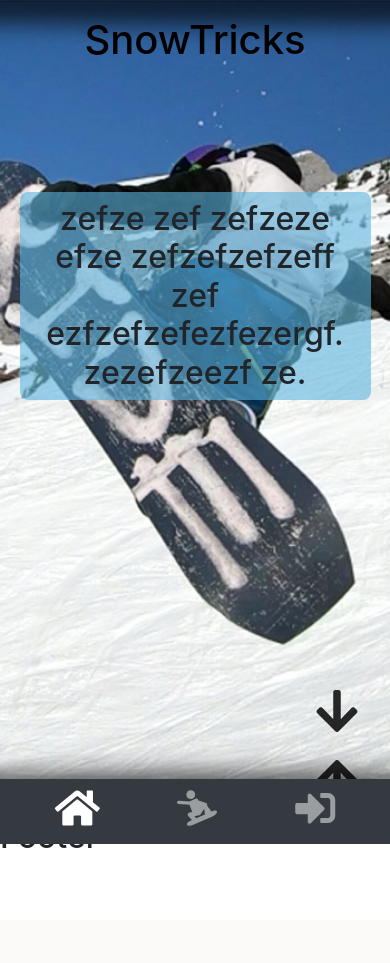
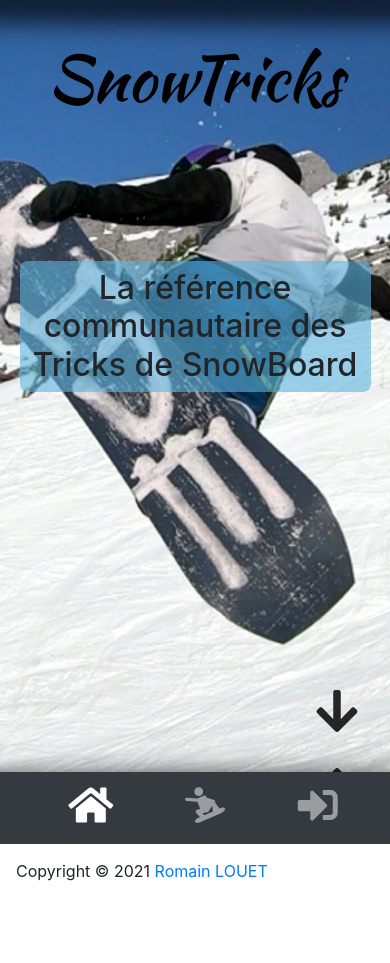
Before and after one commit to RLouet/Formation-OC-P6, a Symfony app: template templates/front/home.html.twig in a window 390 px wide. Before the commit the page ends 848 px from the top, so only its background shows below. Run offline with Twig, Linux system fonts and the light colour scheme; the template is opened without the code that fills it, so the values that code supplies are empty; some libraries are stand-ins or nearby versions.

Commit message:
add no-image.png, add delete and edit buttons on trick items, change font fot the logo, change catchphrase, design footer

```diff
--- a/public/css/style-front.css
+++ b/public/css/style-front.css
@@ -14,17 +14,18 @@
     height: 0;
 }
 
-#homeHero .brand {
-    margin-top: 1rem;
-    padding-bottom: 5rem;
+#homeHero .brand h1 {
+    margin-top: 2.5rem;
+    padding-bottom: 6rem;
     text-align: center;
+    font-size: 4rem;
 }
 
-#homeHero .brand a {
+#homeHero .brand {
     color: black;
 }
 
-#homeHero .brand a:hover {
+#homeHero .brand:hover {
     text-decoration: none;
 }
 
@@ -64,9 +65,31 @@
     color: rgba(0, 0, 0, 0.84);
 }
 
+.trick-item .card-img-top {
+    height: 15rem;
+    object-fit: cover;
+    -o-object-fit: cover;
+}
+
+.trick-item .card {
+    border-color: rgba(0, 0, 0, 0.4);
+    box-shadow: 0 0 0.4rem 0.2rem rgba(94, 181, 224, 0.7);
+}
+
+.trick-item .card-footer em {
+    font-size: 1.5rem;
+}
+
+.trick-item .card-footer .edit-btn {
+    color: #1f35e0;
+}
+
+.trick-item .card-footer .delete-btn {
+    color: #d60400;
+}
+
 @media (max-width: 575px) {
     /* --- Home Hero --- */
-
     #homeHero h2{
         margin: 3rem 5% 0 5%;
     }
@@ -77,11 +100,6 @@
 
     .hero-bottom {
         bottom: 4rem;
-    }
-
-    /* --- Footer --- */
-    footer {
-        margin-bottom: 4rem;
     }
 }
 
--- a/public/css/style.css
+++ b/public/css/style.css
@@ -3,7 +3,24 @@ html {
     scroll-behavior: smooth;
 }
 
+/* --- Footer --- */
+footer {
+    margin-top: 1rem;
+    padding: 1rem;
+    border-top: 1px solid #5eb5e0;
+}
+footer p {
+    margin: 0;
+}
+
 /* --- Navbar --- */
+.navbar-brand {
+    height: 3.5rem;
+}
+.logo{
+    font-family: 'Kaushan Script', cursive;
+}
+
 @media (min-width: 576px) {
     .fixed-bottom.fixed-top-sm {
         top: 0;
@@ -36,6 +53,10 @@ html {
     background: rgba(255,255,255,.5);
 }
 
+#frontNavbar .active .icon {
+    background: white;
+}
+
 #frontNavbar .active .fas {
     color: white;
 }
@@ -54,3 +75,11 @@ html {
     -webkit-mask-image: url("../imgs/icons/tricks.svg");
     mask-image: url("../imgs/icons/tricks.svg");
 }
+
+
+@media (max-width: 575px) {
+    /* --- Footer --- */
+    footer {
+        margin-bottom: 4rem;
+    }
+}
--- a/templates/base.html.twig
+++ b/templates/base.html.twig
@@ -5,6 +5,10 @@
         <meta name="viewport" content="width=device-width, initial-scale=1, shrink-to-fit=no">
 
         <title>{% block title %}SnowTricks{% endblock %}</title>
+
+        <link rel="preconnect" href="https://fonts.gstatic.com">
+        <link href="https://fonts.googleapis.com/css2?family=Kaushan+Script&display=swap" rel="stylesheet">
+
         {# Run `composer require symfony/webpack-encore-bundle`
            and uncomment the following Encore helpers to start using Symfony UX #}
         {% block stylesheets %}
@@ -16,7 +20,6 @@
 
             <!-- Fontawesome -->
             <link href="{{ asset("/assets/fontawesome/css/all.css") }}" rel="stylesheet">
-
         {% endblock %}
 
         {% block javascripts %}
--- a/templates/footer.html.twig
+++ b/templates/footer.html.twig
@@ -1,3 +1,3 @@
 <footer>
-    <h2>Footer</h2>
+    <p>Copyright © 2021{% if 'now'|date('Y') > 2021 %} - {{ 'now'|date('Y') }}{% endif %} <a href="http://www.romainlouet.fr" title="Visiter mon site">Romain LOUET</a></p>
 </footer>
--- a/templates/front/_front-header.html.twig
+++ b/templates/front/_front-header.html.twig
@@ -1,24 +1,24 @@
 <header>
     <nav class="navbar fixed-bottom fixed-top-sm navbar-expand navbar-dark bg-dark">
-        <h1 class="d-none d-sm-block"><a class="navbar-brand" href="#">SnowTricks</a></h1>
+        <a class="navbar-brand" href="#"><h1 class="d-none d-sm-block logo">SnowTricks</h1></a>
         <div class="collapse navbar-collapse" id="frontNavbar">
             <ul class="navbar-nav ml-sm-auto">
                 <li class="nav-item active">
                     <a class="nav-link" href="#">
                         <span class="d-none d-sm-inline">Accueil<span class="sr-only">(current)</span></span>
-                        <span class="fas fa-home d-sm-none"></span>
+                        <em class="fas fa-home d-sm-none"></em>
                     </a>
                 </li>
                 <li class="nav-item">
                     <a class="nav-link" href="#tricksList" title="Tricks">
                         <span class="d-none d-sm-inline">Tricks</span>
-                        <span class="icon trick-icon d-sm-none"></span>
+                        <em class="icon trick-icon d-sm-none"></em>
                     </a>
                 </li>
                 <li class="nav-item">
                     <a class="nav-link" href="#">
                         <span class="d-none d-sm-inline">Connexion</span>
-                        <span class="fas fa-sign-in-alt d-sm-none"></span>
+                        <em class="fas fa-sign-in-alt d-sm-none"></em>
 
                     </a>
                 </li>
@@ -27,8 +27,8 @@
     </nav>
     <div id="homeHero">
         <div class="top-ref">&nbsp;</div>
-        <h1 class="d-sm-none brand"><a class="" href="#">SnowTricks</a></h1>
-        <h2>zefze zef zefzeze efze zefzefzefzeff zef ezfzefzefezfezergf. zezefzeezf ze.</h2>
+        <a class="brand" href="#"><h1 class="d-sm-none logo">SnowTricks</h1></a>
+        <h2>La référence communautaire des Tricks de SnowBoard</h2>
         <div class="hero-bottom"><a class="down-arrow" href="#tricksList" title="Tricks"><i class="fas fa-arrow-down"></i></a></div>
     </div>
 </header>
--- a/templates/front/home.html.twig
+++ b/templates/front/home.html.twig
@@ -17,18 +17,28 @@
         </div>
         #}
 
-        <div class="row row-cols-1 row-cols-md-3 row-cols-xl-5 justify-content-around pt-sm-2 pt-xl-3">
+        <div class="row row-cols-1 row-cols-md-3 row-cols-xl-5 justify-content-around pt-2 pt-xl-3">
             {% for trick in tricks %}
-                <div class="col mb-3 mb-md-4">
+                <div class="col mb-3 mb-md-4 trick-item">
                     <div class="card h-100">
-                        <a href="#" title="Voir le trick">
-                            <img src="{% if trick.images is not empty %}uploads/tricks/{{ trick.images|first.name }}{% else %}imgs/no-image.jpg{% endif %}" class="card-img-top" style="height: 15rem;object-fit: cover">
-                        </a>
+                        <div class="item-header">
+                            <a href="#" title="Voir le trick">
+                                <img src="{% if trick.hero %}uploads/tricks/{{ trick.hero.name }}{% elseif trick.images is not empty %}uploads/tricks/{{ trick.images|first.name }}{% else %}imgs/no-image.png{% endif %}" class="card-img-top">
+                            </a>
+                        </div>
                         <div class="card-body">
                             <h3 class="card-title mb-0">{{ trick.name }}</h3>
                         </div>
                         <div class="card-footer">
-                            buttons
+                            <div class="row">
+                                <div class="col-6 text-center edit">
+                                    <a href="#" title="Modifier le Trick" class="edit-btn"><em class="far fa-edit"></em></a>
+                                </div>
+                                <div class="col-6 text-center delete">
+                                    <a href="#" title="Supprimer le Trick" class="delete-btn"><em class="far fa-trash-alt"></em></a>
+                                </div>
+                            </div>
+
                         </div>
                     </div>
                 </div>
```
Also changed, not shown: public/imgs/no-image.png (added).
